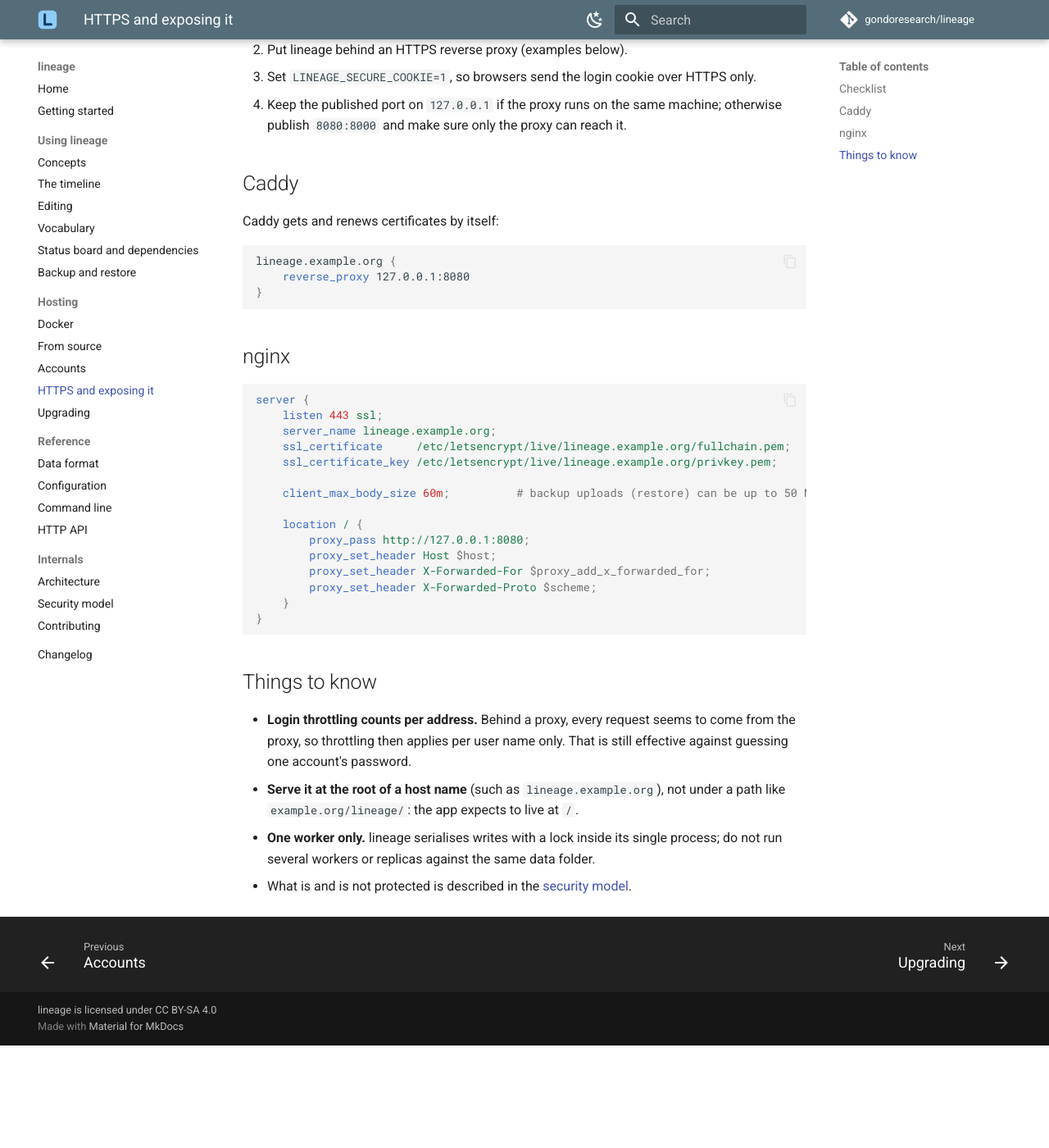
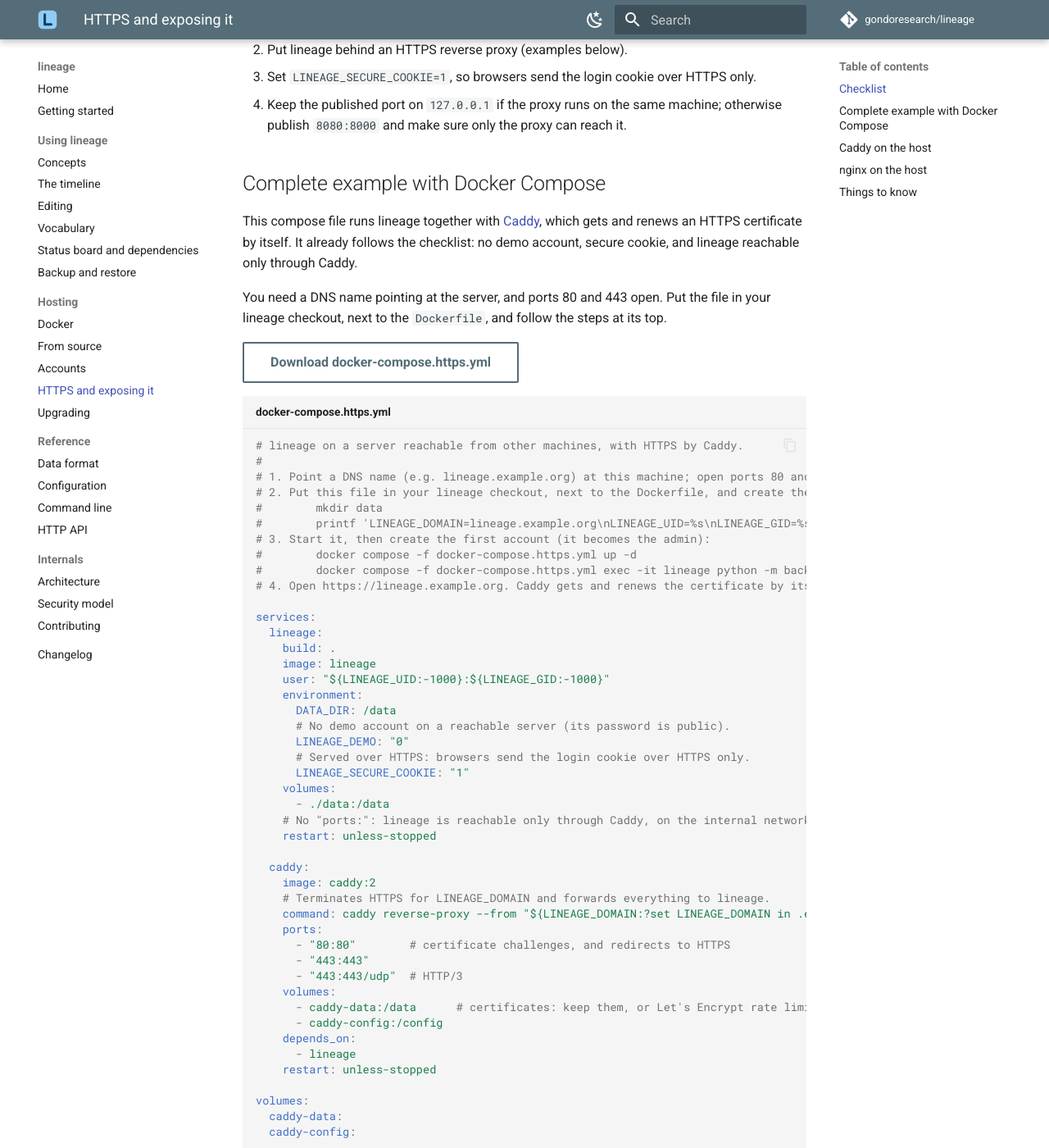
Before and after one commit to gondoresearch/lineage, an MkDocs documentation site: the page built from docs/hosting/https.md, in a window 1280 px wide and 1400 px high, scrolled down 359 px. Shown: the whole window at 82% size. Built offline with MkDocs 1.6.1 and Material for MkDocs 9.7.7, drawn with Linux system fonts in a browser that asks for light colours; comment, search, counter and statistics services are not loaded; before the commit the page ends 1634 px from its top, so only the background shows below that; some of the changed text lies outside the part shown.

Commit message:
Docs: show the compose file and add an HTTPS compose example with Caddy
- Hosting -> Docker embeds the repository's docker-compose.yml (via
  snippets, so it stays in sync).
- Hosting -> HTTPS gets a complete, downloadable
  docs/examples/docker-compose.https.yml: lineage behind Caddy with
  automatic certificates, no published lineage port, no demo account,
  secure cookie.

Co-Authored-By: Claude Opus 5.5 <noreply@anthropic.com>

````diff
--- /dev/null
+++ b/docs/examples/docker-compose.https.yml
@@ -0,0 +1,45 @@
+# lineage on a server reachable from other machines, with HTTPS by Caddy.
+#
+# 1. Point a DNS name (e.g. lineage.example.org) at this machine; open ports 80 and 443.
+# 2. Put this file in your lineage checkout, next to the Dockerfile, and create the data folder:
+#        mkdir data
+#        printf 'LINEAGE_DOMAIN=lineage.example.org\nLINEAGE_UID=%s\nLINEAGE_GID=%s\n' $(id -u) $(id -g) > .env
+# 3. Start it, then create the first account (it becomes the admin):
+#        docker compose -f docker-compose.https.yml up -d
+#        docker compose -f docker-compose.https.yml exec -it lineage python -m backend.manage adduser NAME
+# 4. Open https://lineage.example.org. Caddy gets and renews the certificate by itself.
+
+services:
+  lineage:
+    build: .
+    image: lineage
+    user: "${LINEAGE_UID:-1000}:${LINEAGE_GID:-1000}"
+    environment:
+      DATA_DIR: /data
+      # No demo account on a reachable server (its password is public).
+      LINEAGE_DEMO: "0"
+      # Served over HTTPS: browsers send the login cookie over HTTPS only.
+      LINEAGE_SECURE_COOKIE: "1"
+    volumes:
+      - ./data:/data
+    # No "ports:": lineage is reachable only through Caddy, on the internal network.
+    restart: unless-stopped
+
+  caddy:
+    image: caddy:2
+    # Terminates HTTPS for LINEAGE_DOMAIN and forwards everything to lineage.
+    command: caddy reverse-proxy --from "${LINEAGE_DOMAIN:?set LINEAGE_DOMAIN in .env}" --to lineage:8000
+    ports:
+      - "80:80"        # certificate challenges, and redirects to HTTPS
+      - "443:443"
+      - "443:443/udp"  # HTTP/3
+    volumes:
+      - caddy-data:/data      # certificates: keep them, or Let's Encrypt rate limits may bite
+      - caddy-config:/config
+    depends_on:
+      - lineage
+    restart: unless-stopped
+
+volumes:
+  caddy-data:
+  caddy-config:
--- a/docs/hosting/https.md
+++ b/docs/hosting/https.md
@@ -9,9 +9,23 @@ lineage speaks plain HTTP. On your own machine that is fine: the Docker setup pu
 3. Set `LINEAGE_SECURE_COOKIE=1`, so browsers send the login cookie over HTTPS only.
 4. Keep the published port on `127.0.0.1` if the proxy runs on the same machine; otherwise publish `8080:8000` and make sure only the proxy can reach it.
 
-## Caddy
+## Complete example with Docker Compose
 
-Caddy gets and renews certificates by itself:
+This compose file runs lineage together with [Caddy](https://caddyserver.com/), which gets and renews an HTTPS certificate by itself. It already follows the checklist: no demo account, secure cookie, and lineage reachable only through Caddy.
+
+You need a DNS name pointing at the server, and ports 80 and 443 open. Put the file in your lineage checkout, next to the `Dockerfile`, and follow the steps at its top.
+
+[Download docker-compose.https.yml](../examples/docker-compose.https.yml){ .md-button }
+
+```yaml title="docker-compose.https.yml"
+--8<-- "docs/examples/docker-compose.https.yml"
+```
+
+To update it later: `git pull`, then `docker compose -f docker-compose.https.yml up -d --build`.
+
+## Caddy on the host
+
+If Caddy runs on the host rather than in Compose, keep the repository's `docker-compose.yml` (lineage on `127.0.0.1:8080`, with `LINEAGE_SECURE_COOKIE=1` in `.env`) and use this `Caddyfile`:
 
 ```caddy
 lineage.example.org {
@@ -19,7 +33,9 @@ lineage.example.org {
 }
 ```
 
-## nginx
+## nginx on the host
+
+The same, with nginx and certificates you manage yourself (for example with certbot):
 
 ```nginx
 server {
````
Also changed, not shown: docs/hosting/docker.md (+11 -1 lines).
